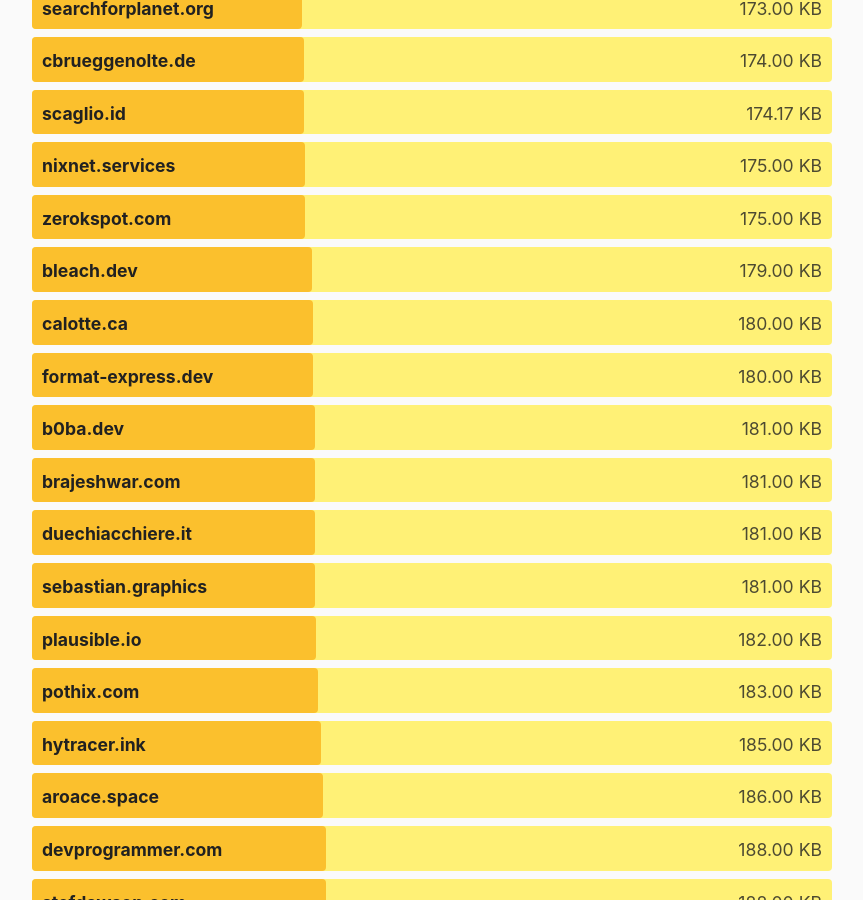
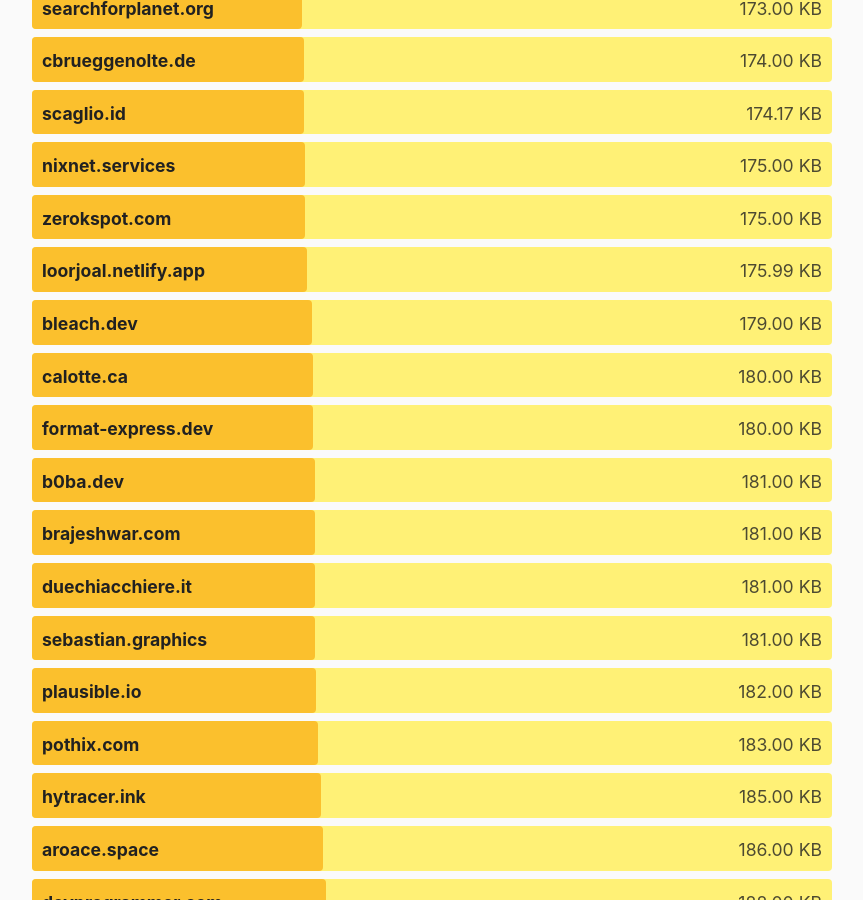
Before and after one commit to kevquirk/512kb.club, a Jekyll site: the page built from index.md, in a window 1280 px wide and 900 px high, scrolled down 30098 px. Shown: the whole window, without its empty margins (208-1071 px from the left). Built offline with Jekyll 4.4.1, drawn with Linux system fonts in a browser that asks for light colours.

Commit message:
Update sites.yml
https://radar.cloudflare.com/scan/cba0e19c-767d-4b57-abca-faf68e536572/summary

```diff
--- a/_data/sites.yml
+++ b/_data/sites.yml
@@ -3857,3 +3857,8 @@
   url: https://zwieratko.sk/
   size: 28.07
   last_checked: 2024-02-11
+
+- domain: loorjoal.netlify.app
+  url: https://loorjoal.netlify.app/
+  size: 175.99
+  last_checked: 2024-04-24
```
